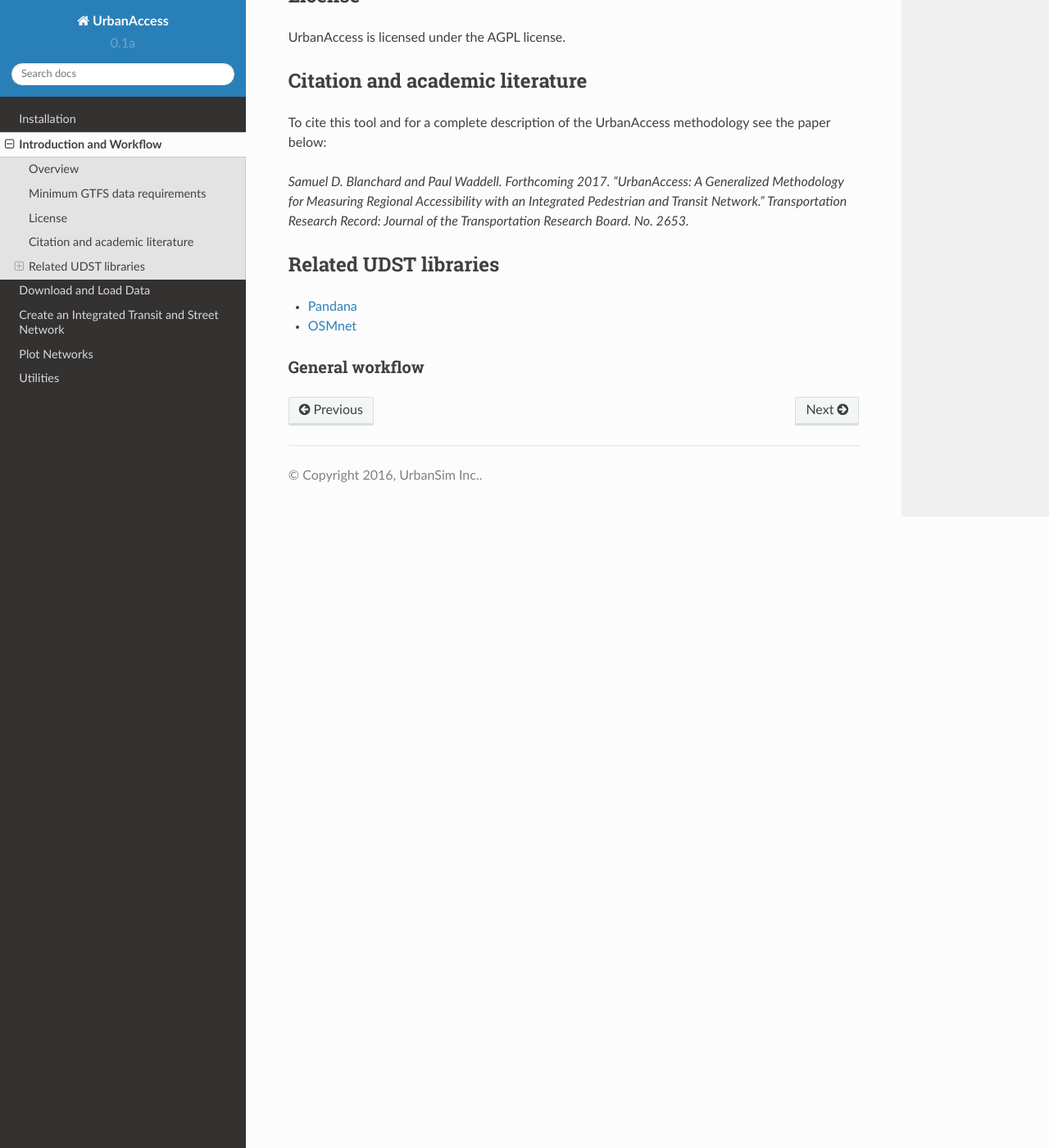
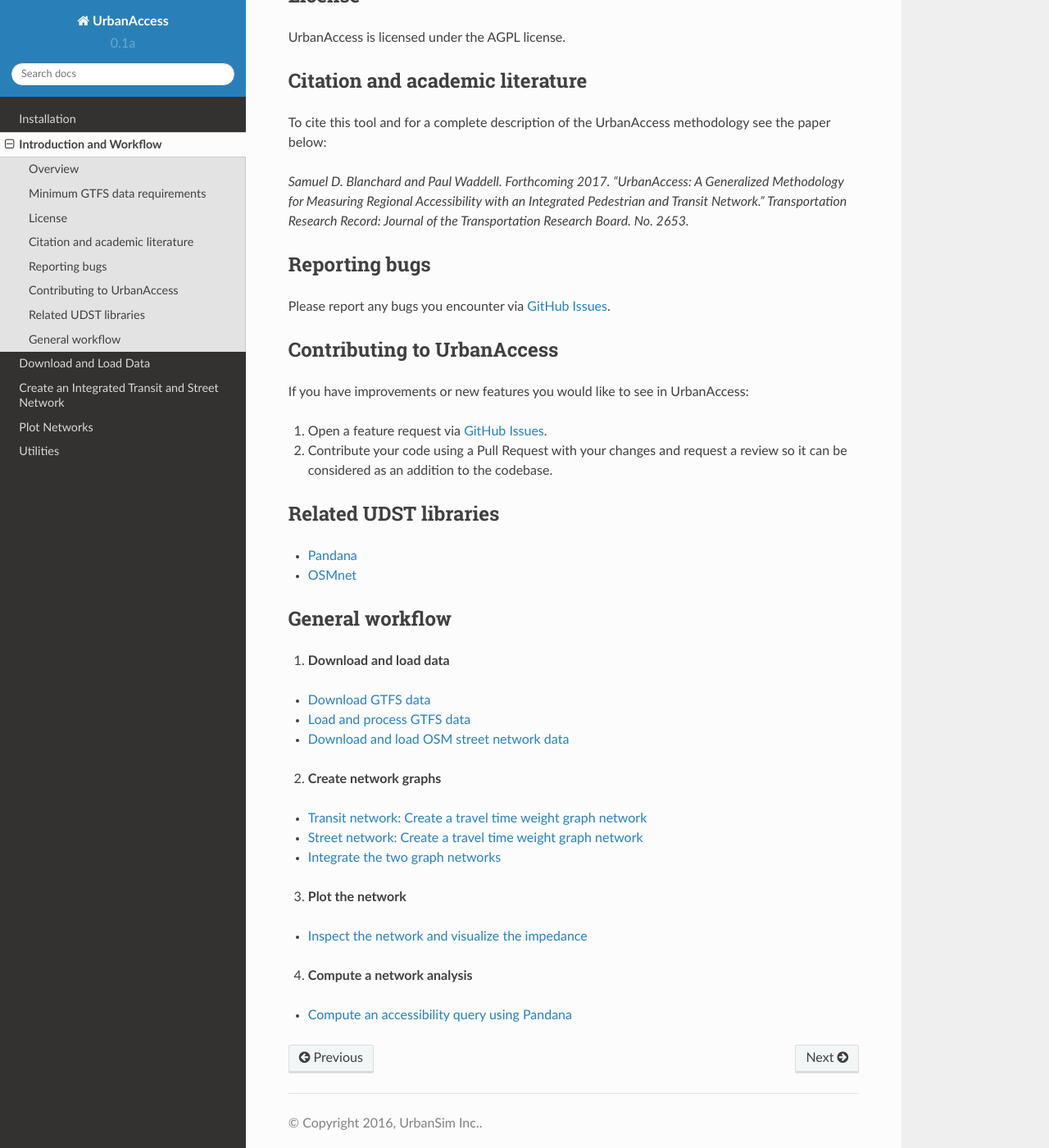
Before and after one commit to UDST/urbanaccess, a Sphinx documentation site: the page built from docs/source/introduction.rst, in a window 1280 px wide and 1400 px high, scrolled down 1412 px. Shown: the whole window at 82% size. Built offline with Sphinx 7.4.7 and the Read the Docs theme 2.0.0, drawn with Linux system fonts in a browser that asks for light colours; some of the changed text lies outside the part shown; grey boxes are pictures that could not be loaded.

```diff
--- a/docs/source/introduction.rst
+++ b/docs/source/introduction.rst
@@ -46,10 +46,42 @@ To cite this tool and for a complete description of the UrbanAccess methodology
 
 `Samuel D. Blanchard and Paul Waddell. Forthcoming 2017. "UrbanAccess: A Generalized Methodology for Measuring Regional Accessibility with an Integrated Pedestrian and Transit Network." Transportation Research Record: Journal of the Transportation Research Board. No. 2653.`
 
+
+Reporting bugs
+~~~~~~~~~~~~~~~~~~~~~~~~
+Please report any bugs you encounter via `GitHub Issues <https://github.com/UDST/urbanaccess/issues>`__.
+
+Contributing to UrbanAccess
+~~~~~~~~~~~~~~~~~~~~~~~~~~~~
+If you have improvements or new features you would like to see in UrbanAccess:
+
+1. Open a feature request via `GitHub Issues <https://github.com/UDST/urbanaccess/issues>`__.
+2. Contribute your code using a Pull Request with your changes and request a review so it can be considered as an addition to the codebase.
+
 Related UDST libraries
 ~~~~~~~~~~~~~~~~~~~~~~~~~~~
 - `Pandana <https://github.com/UDST/pandana>`__
 - `OSMnet <https://github.com/UDST/osmnet>`__
 
 General workflow
-------------------
+~~~~~~~~~~~~~~~~~~~
+
+1. **Download and load data**
+
+* :ref:`Download GTFS data <gtfs-download>`
+* :ref:`Load and process GTFS data <gtfs-loader>`
+* :ref:`Download and load OSM street network data <osm-download-load>`
+
+2. **Create network graphs**
+
+* :ref:`Transit network: Create a travel time weight graph network <transit-network>`
+* :ref:`Street network: Create a travel time weight graph network <street-network>`
+* :ref:`Integrate the two graph networks <int-network>`
+
+3. **Plot the network**
+
+* :ref:`Inspect the network and visualize the impedance <plot-section>`
+
+4. **Compute a network analysis**
+
+* `Compute an accessibility query using Pandana <https://github.com/UDST/pandana>`__
```
Also changed, not shown: README.md (+16 -10 lines), docs/source/data_loaders.rst (+4 -5 lines), docs/source/installation.rst (+3 -6 lines), docs/source/utilities.rst (line endings or trailing spaces).
